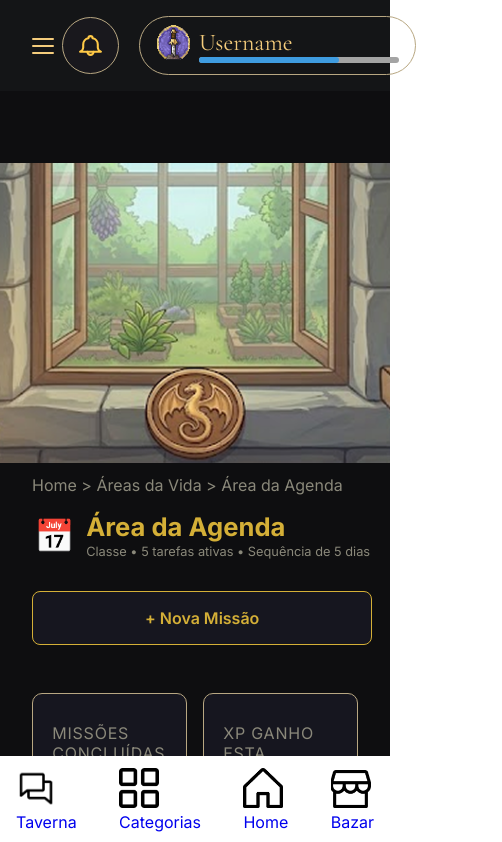
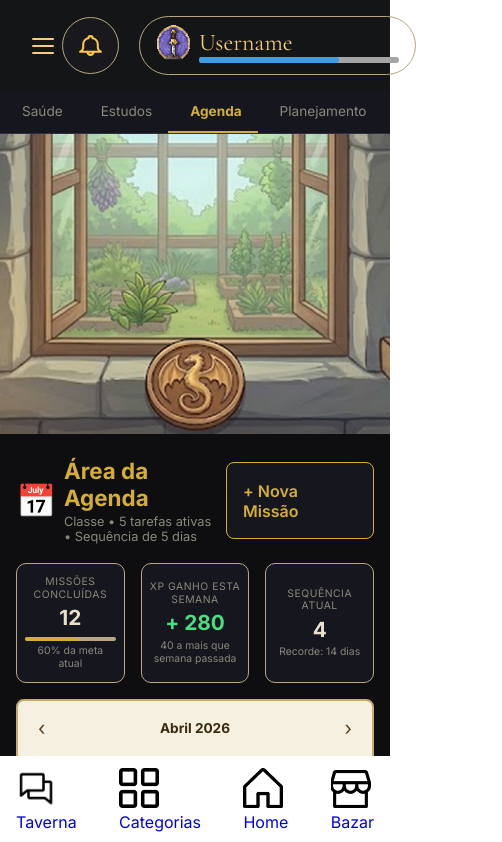
Before and after one commit to rapf-ht/Level-Up, a React (Vite) app: page /areas-da-vida/agenda in a window 390 px wide. Shown: the top 842 px of the page, 502 px wide, since content can reach past the window. Built offline with nearby package versions, Linux system fonts and the light colour scheme.

Commit message:
fix: adjusting responsive areas da vida

```diff
--- a/src/components/MissoesList.module.css
+++ b/src/components/MissoesList.module.css
@@ -119,3 +119,9 @@
   font-size: 0.82rem;
   margin: 0;
 }
+
+@media (max-width: 768px) {
+  .tabs {
+    justify-content: space-between;
+  }
+}
--- a/src/layouts/AreasDaVidaLayout.jsx
+++ b/src/layouts/AreasDaVidaLayout.jsx
@@ -31,6 +31,21 @@ function AreasDaVidaContent() {
   const areaBanner = areaInfo.banner;
   return (
     <div className={styles.page}>
+      {/* ── MOBILE ONLY: Menu Horizontal de Áreas (Invisível no Desktop) ── */}
+      <nav className={styles.mobileAreaTabs}>
+        {areas.map((area) => (
+          <NavLink
+            key={area.to}
+            to={area.to}
+            className={({ isActive }) =>
+              `${styles.mobileAreaTab} ${isActive ? styles.mobileAreaTabActive : ""}`
+            }
+          >
+            <span className={styles.mobileAreaTabIcon}>{area.icon}</span>
+            <span className={styles.mobileAreaTabLabel}>{area.label}</span>
+          </NavLink>
+        ))}
+      </nav>
       {/* ── Banner ── */}
       <div className={styles.banner}>
         <img src={areaBanner} alt={areaTitle} className={styles.bannerImg} />
@@ -76,7 +91,7 @@ function AreasDaVidaContent() {
           <div className={styles.statCard}>
             <p className={styles.statLabel}>Sequência atual</p>
             <p className={styles.statValue}>4</p>
-            <p className={styles.statSub}>Recorde Pessoal: 14 dias</p>
+            <p className={styles.statSub}>Recorde: 14 dias</p>
           </div>
         </div>
       </div>
--- a/src/layouts/AreasDaVidaLayout.module.css
+++ b/src/layouts/AreasDaVidaLayout.module.css
@@ -379,3 +379,113 @@
   font-size: 0.6rem;
   color: #8a887a;
 }
+
+@media (max-width: 768px) {
+  .page {
+    padding-top: 0;
+  }
+  .breadcrumb {
+    display: none;
+  }
+  .mobileAreaTabs {
+    display: flex;
+    overflow-x: auto;
+    gap: 0;
+    border-bottom: 1px solid #2e2e40;
+    background: #16161f;
+    scrollbar-width: none;
+  }
+  .mobileAreaTabs::-webkit-scrollbar {
+    display: none;
+  }
+  .mobileAreaTab {
+    display: flex;
+    flex-direction: row;
+    align-items: center;
+    gap: 6px;
+    padding: 12px 16px;
+    text-decoration: none;
+    color: #8a887a;
+    font-size: 0.85rem;
+    white-space: nowrap;
+    border-bottom: 2px solid transparent;
+    transition: all 0.15s;
+    flex-shrink: 0;
+  }
+  .mobileAreaTabActive {
+    color: #d4af37;
+    border-bottom-color: #d4af37;
+    font-weight: bold;
+  }
+  .pageHeader {
+    flex-direction: column;
+    align-items: flex-start;
+    gap: 0.5rem;
+    padding: 0.5rem 1rem 0;
+  }
+  .headerTopRow {
+    flex-direction: row;
+    align-items: center;
+    justify-content: space-between;
+    gap: 0.5rem;
+  }
+  .areaTitle {
+    min-width: 0;
+    gap: 0.5rem;
+  }
+  .areaName {
+    font-size: 1.4rem;
+  }
+  .newMissionBtn {
+    padding: 1.1rem 1rem;
+    min-width: 148px;
+  }
+  .statCard {
+    min-width: 0px;
+    text-align: center;
+    min-height: 110px;
+    align-content: center;
+  }
+  .body {
+    grid-template-columns: 1fr;
+    gap: 0.75rem;
+    padding: 0 1rem 1rem;
+  }
+  .sidebar {
+    display: none;
+  }
+  .tabs {
+    justify-content: space-between;
+  }
+  .pageHeader {
+    margin-bottom: 1rem;
+  }
+  .statCard {
+    padding: 12px 8px;
+  }
+  .statLabel {
+    font-size: 0.65rem;
+    line-height: 1.2;
+  }
+  .statValue {
+    font-size: 1.3rem;
+  }
+  .statSub {
+    font-size: 0.65rem;
+  }
+  .missionsTabs {
+    flex-wrap: wrap;
+    margin-bottom: 16px;
+  }
+  .missTab {
+    padding: 6px 14px;
+    font-size: 0.8rem;
+  }
+  .rightBar {
+    width: 100%;
+    padding: 16px;
+    border-left: none;
+    border-top: 1px solid #2e2e40;
+    gap: 16px;
+  }
+}
```
